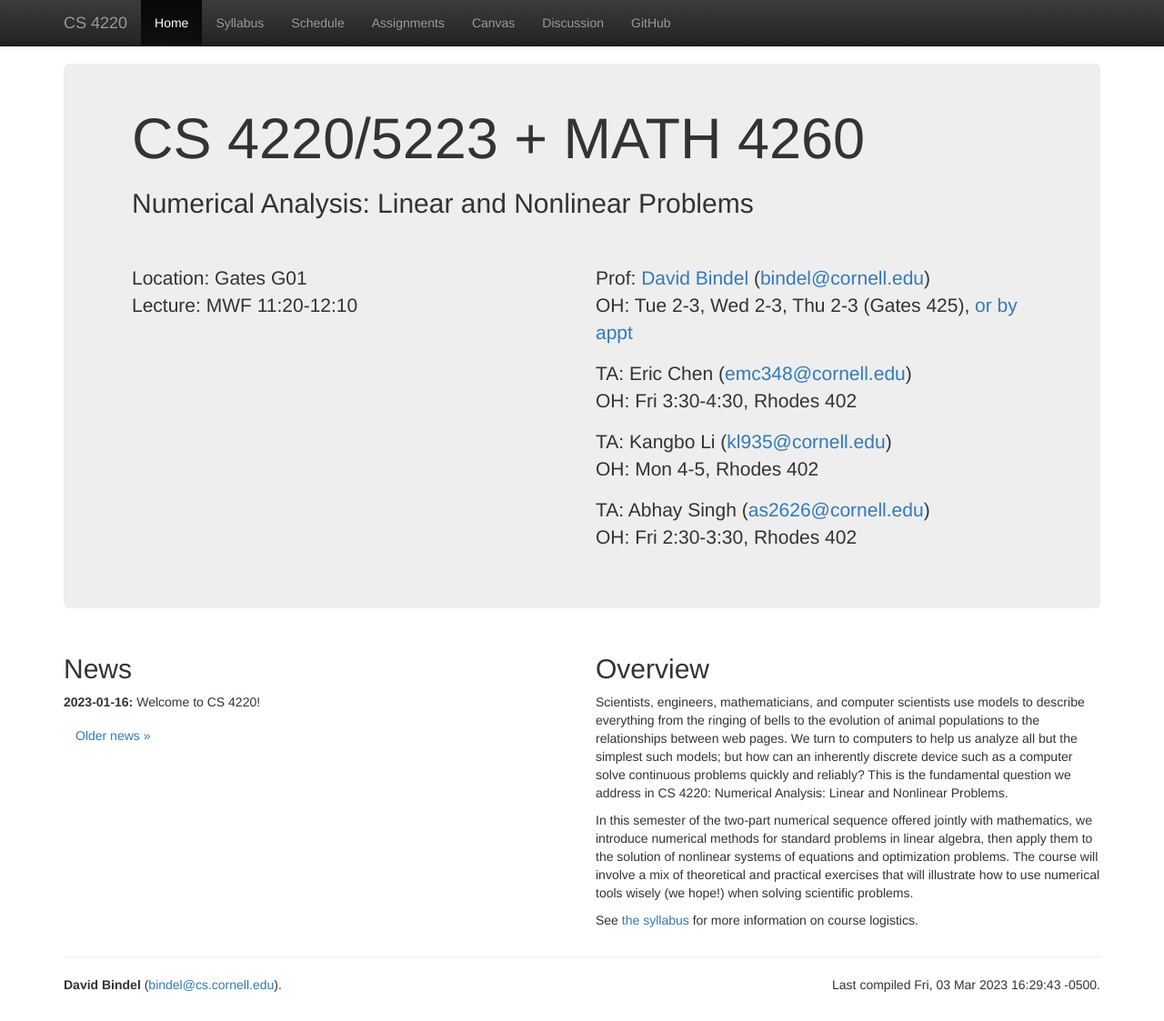
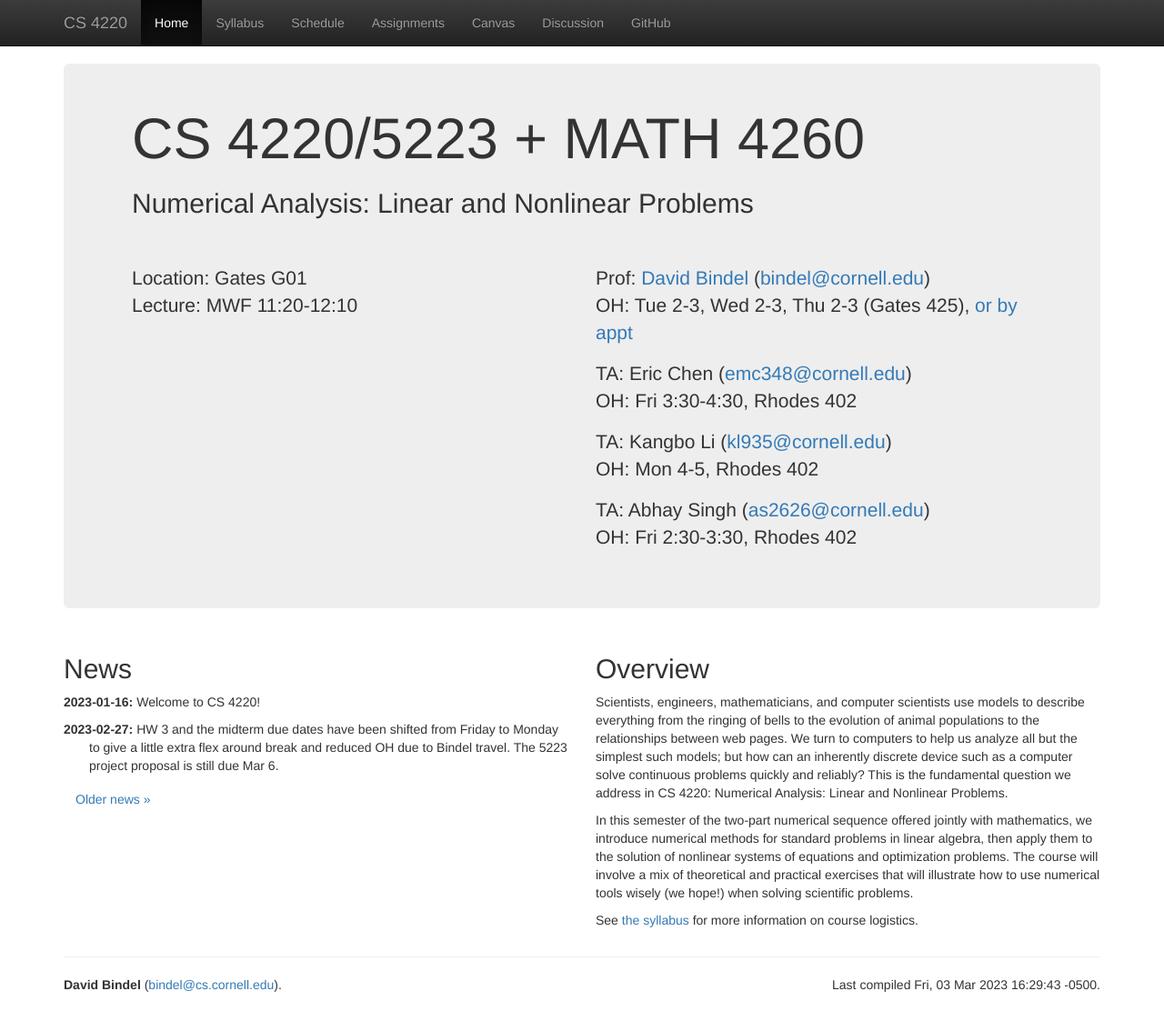
Before and after one commit to dbindel/cs4220-s23, a Jekyll site: the page built from web/index.html, in a window 1280 px wide and 1123 px high. Shown: the whole window at 91% size. Built offline with Jekyll 4.4.1, drawn with Linux system fonts in a browser that asks for light colours; nearby versions of some CDN libraries.

Commit message:
Update news.

```diff
--- a/web/_data/news.yml
+++ b/web/_data/news.yml
@@ -1,3 +1,6 @@
+-
+  date: 2023-02-27
+  text: HW 3 and the midterm due dates have been shifted from Friday to Monday to give a little extra flex around break and reduced OH due to Bindel travel.  The 5223 project proposal is still due Mar 6.
 -
   date: 2023-01-16
   text: Welcome to CS 4220!
```
